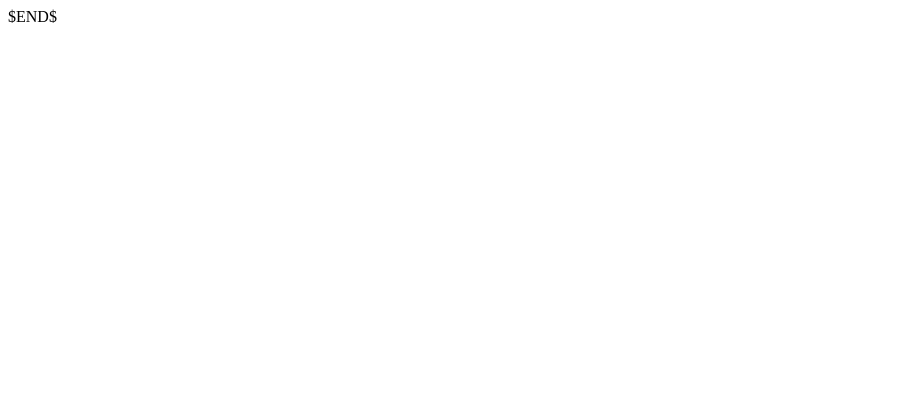
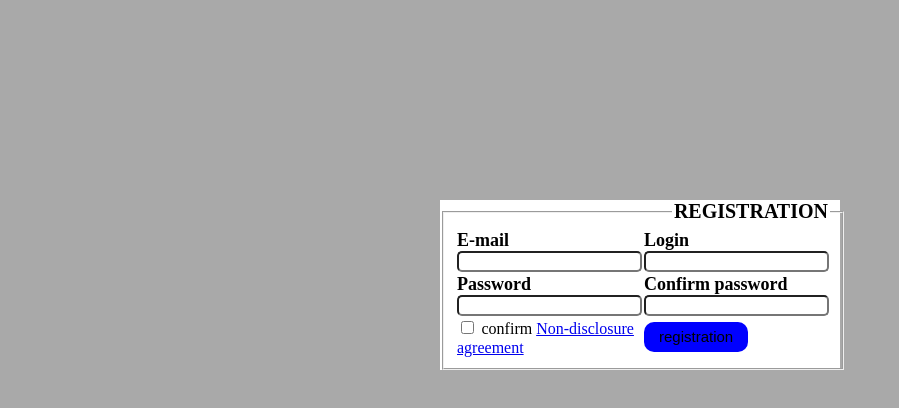
Before and after one commit to drsckarasu/mainAcademy, a plain HTML site: page registration.html in a window 1280 px wide. Shown: the whole page, without its empty margins (0-899 px from the left). Drawn offline with Linux system fonts and the light colour scheme.

Commit message:
added registration files

```diff
--- a/registration.html
+++ b/registration.html
@@ -2,9 +2,58 @@
 <html lang="en">
 <head>
     <meta charset="UTF-8">
-    <title>$Title$</title>
+    <title>Registration</title>
+    <link rel="stylesheet" href="styleRegistration.css">
 </head>
 <body>
-$END$
+<form>
+<fieldset>
+    <legend align="right">Registration
+    </legend>
+
+    <table>
+        <tr>
+            <td>
+                <label> E-mail</label><br>
+                <input type="email">
+
+            </td>
+            <td>
+                <label>Login
+                </label><br>
+                <input type="text">
+
+            </td>
+        </tr>
+              <tr>
+            <td>
+                <label>Password
+                </label><br>
+                <input type="password">
+            </td>
+            <td>
+                <label>Confirm password
+                </label><br>
+                <input type="password">
+
+            </td>
+        </tr>
+        <tr>
+            <td>
+                <label>
+                    <input type="checkbox">
+                </label>
+                confirm <a target="_blank" href="https://en.wikipedia.org/wiki/Non-disclosure_agreement/">Non-disclosure agreement</a>
+
+            </td>
+            <td>
+
+                <button type="submit" >registration</button>
+
+            </td>
+        </tr>
+    </table>
+        </fieldset>
+    </form>
 </body>
 </html>
--- a/styleRegistration.css
+++ b/styleRegistration.css
@@ -0,0 +1,37 @@
+body{
+    background: darkgrey;
+}
+form{
+    background: white;
+    width: 400px;
+    margin: 200px auto 0 auto;
+}
+table{
+  border-collapse: collapse;
+
+}
+legend{
+    font-size: 20px;
+    font-weight: bold;
+    text-transform: uppercase;
+}
+label{
+    font-size: 18px;
+    font-weight: bold;
+}
+button {
+    height: 30px;
+    font-size: 15px;
+    background: blue;
+    border-radius: 10px;
+    padding: 5px 15px;
+    line-height: 20px;
+    border: none;
+ }
+button:hover{
+    background: #0959ff;
+    color: white;
+}
+input{
+      border-radius: 5px;
+}
```
